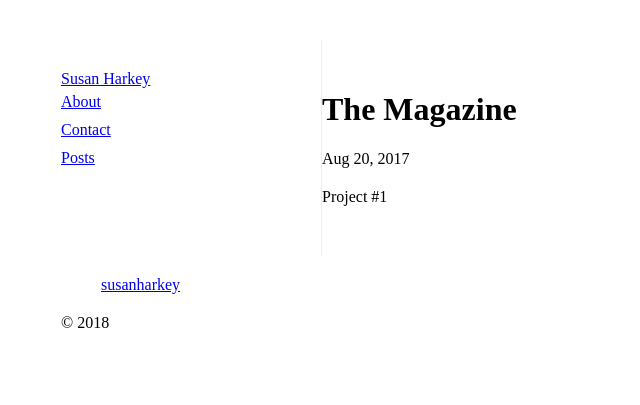
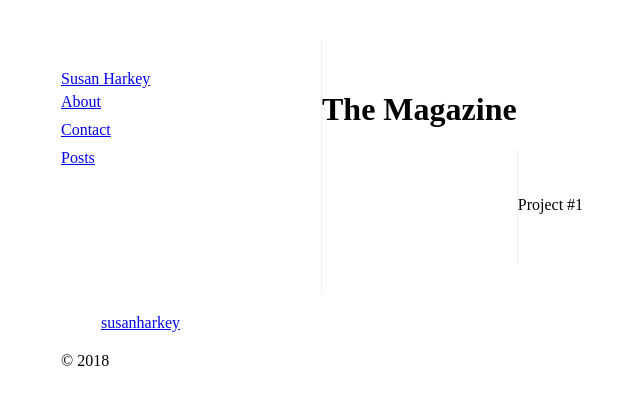
Before and after one commit to susanharkey/susanharkey.github.io, a Jekyll site: the page built from _posts/2017-8-20-the-magazine.markdown, in a window 1280 px wide. Shown: the top 405 px of the page, without its empty margins (59-699 px from the left). Built offline with Jekyll 4.4.1, drawn with Linux system fonts in a browser that asks for light colours.

Commit message:
Change class names on project template

```diff
--- a/_layouts/project.html
+++ b/_layouts/project.html
@@ -1,14 +1,13 @@
 ---
 layout: default
 ---
-<div class="post">
+<div class="project">
 
-  <header class="post-header">
-    <h1 class="post-title">{{ page.title }}</h1>
-    <p class="post-meta">{{ page.date | date: "%b %-d, %Y" }}{% if page.author %} • {{ page.author }}{% endif %}{% if page.meta %} • {{ page.meta }}{% endif %}</p>
+  <header class="page-header">
+    <h1 class="page-title">{{ page.title }}</h1>
   </header>
 
-  <article class="post-content">
+  <article class="page-content">
     {{ content }}
   </article>
 
```
